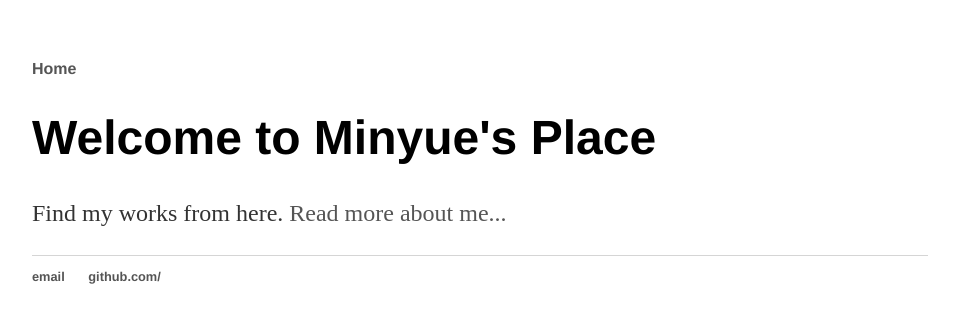
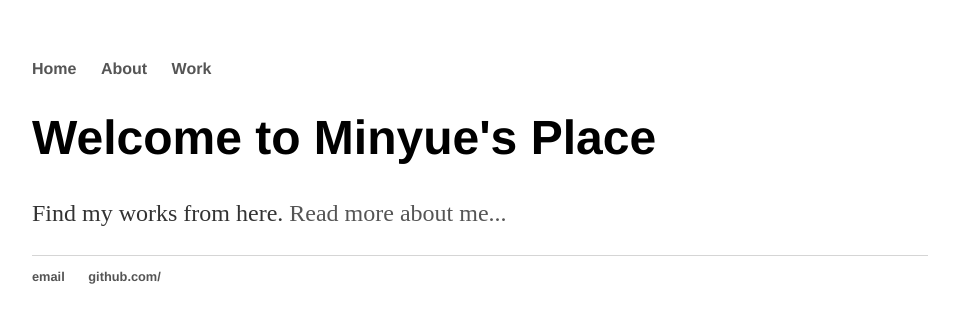
Before and after one commit to micki0519/micki0519.github.io, a Jekyll site: the page built from index.html, in a window 1280 px wide. Shown: the top 323 px of the page, without its empty margins (160-1119 px from the left). Built offline with Jekyll 4.4.1, drawn with Linux system fonts in a browser that asks for light colours.

Commit message:
Update default.html

```diff
--- a/_layouts/default.html
+++ b/_layouts/default.html
@@ -9,6 +9,8 @@
 			<nav>
 	    		<ul>
 	        		<li><a href="/">Home</a></li>
+				<li><a href="/about">About</a></li>
+	        		<li><a href="/work">Work</a></li>
 	    		</ul>
 			</nav>
 			<div class="container">
```
